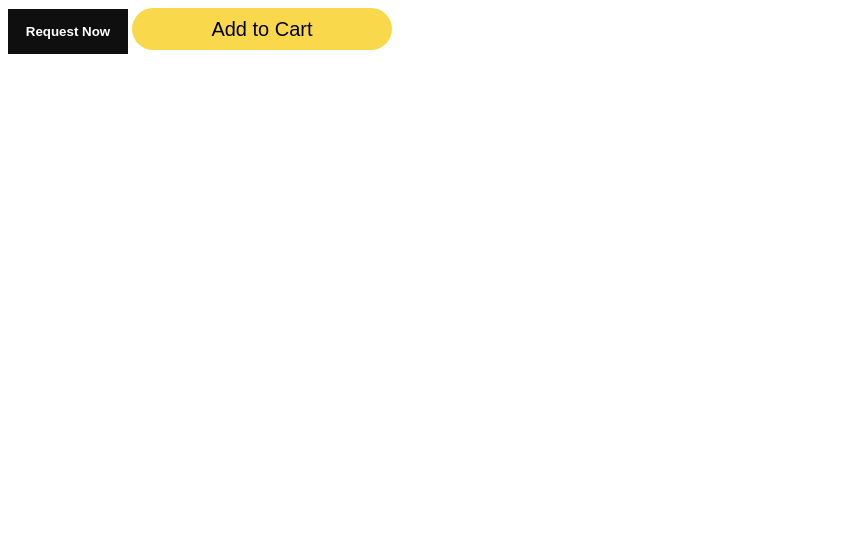
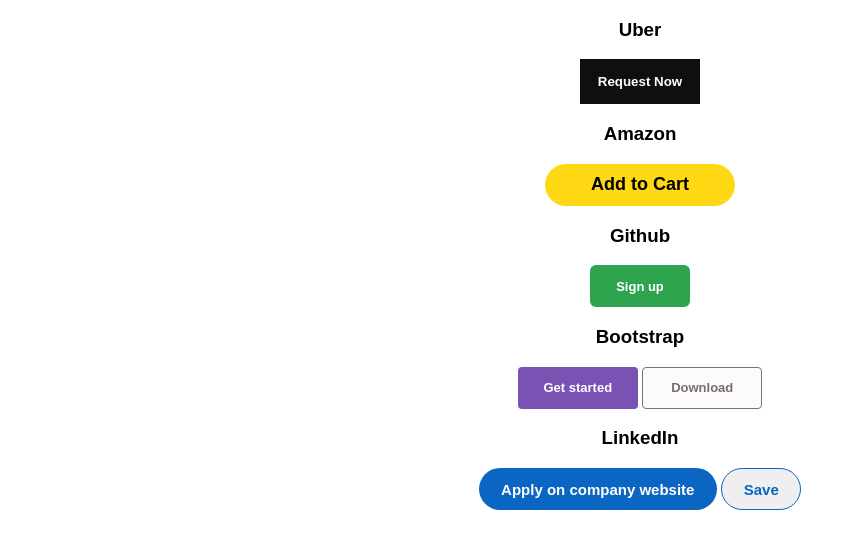
Before and after one commit to MatiasCardoso000/Buttons, a plain HTML site: page 2a.html in a window 1280 px wide. Shown: the whole page, without its empty margins (0-856 px from the left). Drawn offline with Linux system fonts and the light colour scheme.

Commit message:
Se termino de dar estilos a los botones restantes.

```diff
--- a/2a.html
+++ b/2a.html
@@ -7,14 +7,23 @@
     <title>Buttons</title>
   </head>
   <body>
+    <h3>Uber</h3>
     <button class="uber-btn">Request Now</button>
+    <h3>Amazon</h3>
     <button class="amazon-btn">Add to Cart</button>
-    <!-- <button class="github-btn">Sign up</button>
-    <button class="bootstrp-btn" id="getStarted-btn">Get started</button>
-    <button class="bootstrp-btn" id="download-btn">Download</button>
-    <button class="linkedIn-btn" id="apply-btn">
-      Apply on company website
-    </button>
-    <button class="linkedIn-btn" id="save-btn">Save</button> -->
+    <h3>Github</h3>
+    <button class="github-btn">Sign up</button>
+    <h3>Bootstrap</h3>
+    <div>
+      <button class="bootstrp-btn" id="getStarted-btn">Get started</button>
+      <button class="bootstrp-btn" id="download-btn">Download</button>
+    </div>
+    <div>
+      <h3>LinkedIn</h3>
+      <button class="linkedIn-btn" id="apply-btn">
+        Apply on company website
+      </button>
+      <button class="linkedIn-btn" id="save-btn">Save</button>
+    </div>
   </body>
 </html>
--- a/style.css
+++ b/style.css
@@ -1,3 +1,8 @@
+body {
+  text-align: center;
+  font-family: Arial, Helvetica, sans-serif;
+}
+
 .uber-btn {
   height: 45px;
   width: 120px;
@@ -10,11 +15,71 @@
 
 .amazon-btn {
   height: 42px;
-  width: 260px;
-  background-color: #f9d84b;
+  width: 190px;
+  background-color: rgb(255, 216, 20);
   border: none;
   color: black;
   cursor: pointer;
   border-radius: 30px;
-  font-size: 20px;
+  font-size: 18px;
+  font-weight: 700;
 }
+
+.github-btn {
+  height: 42px;
+  width: 100px;
+  background-color: rgb(46, 164, 79);
+  border: none;
+  color: white;
+  font-size: 13px;
+  font-weight: 700;
+  border-radius: 6px;
+  cursor: pointer;
+}
+
+#getStarted-btn {
+  height: 42px;
+  width: 120px;
+  border: none;
+  border-radius: 4px;
+  color: white;
+  background-color: rgb(121, 82, 179);
+  font-size: 13px;
+  font-weight: 700;
+  cursor: pointer;
+}
+
+#download-btn {
+  height: 42px;
+  width: 120px;
+  border: 1px solid rgb(108, 117, 125);
+  border-radius: 4px;
+  font-size: 13px;
+  font-weight: 700;
+  color: rgb(117, 112, 112);
+  background-color: rgb(253, 250, 250);
+  cursor: pointer;
+}
+
+#apply-btn {
+  height: 42px;
+  width: 238px;
+  border-radius: 30px;
+  border: none;
+  background-color: rgb(10, 102, 194);
+  color: white;
+  font-size: 15px;
+  font-weight: 600;
+  cursor: pointer;
+}
+
+#save-btn {
+  height: 42px;
+  width: 80px;
+  border: 1px solid rgb(10, 102, 194);
+  border-radius: 30px;
+  color: rgb(10, 102, 194);
+  font-size: 15px;
+  cursor: pointer;
+  font-weight: 600;
+}
```
Also changed, not shown: 2b.html (added, +9 -0 lines).
